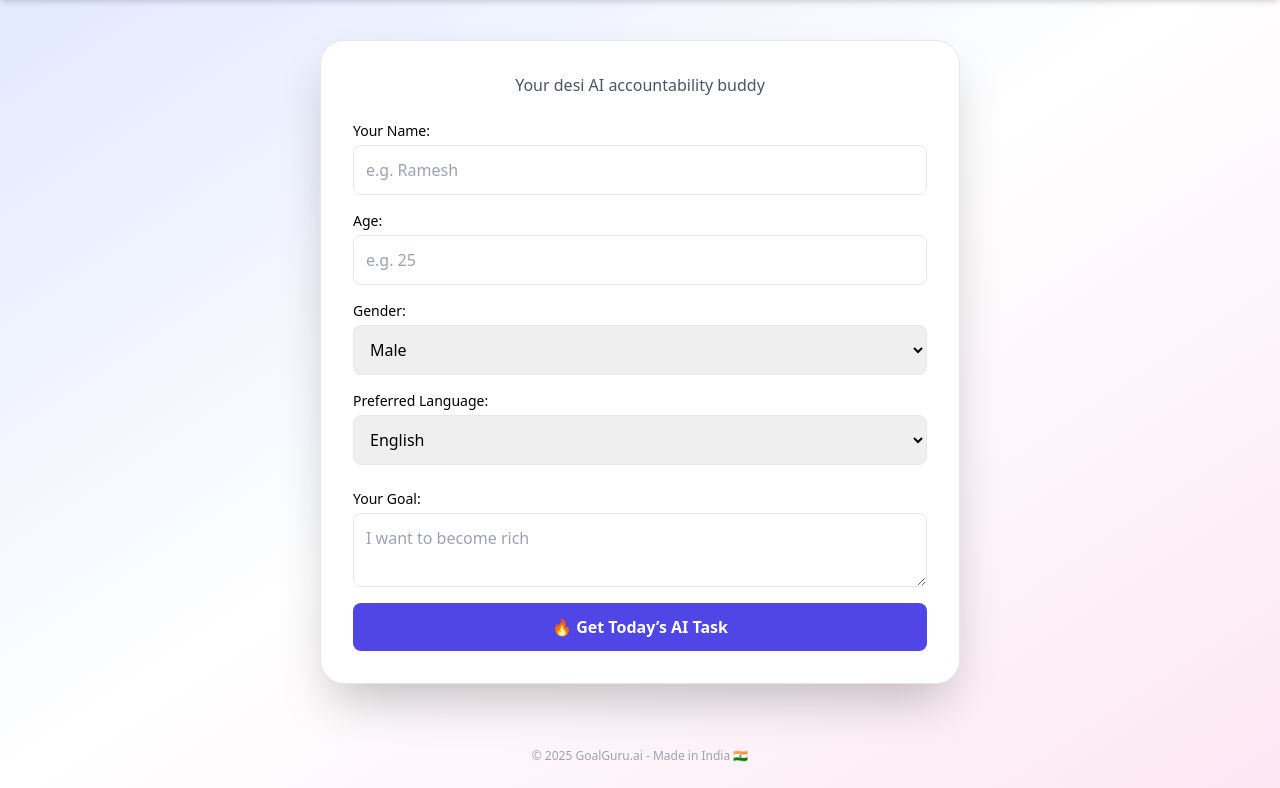
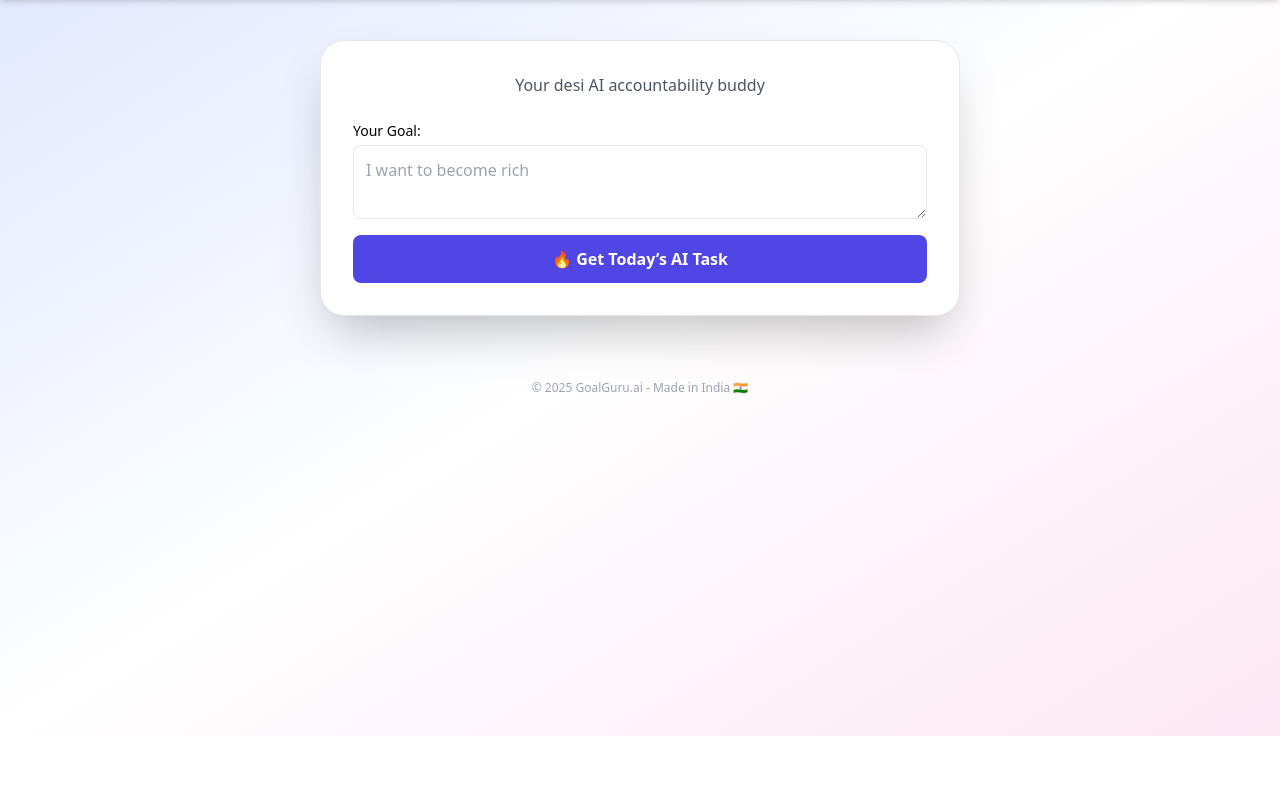
Before and after one commit to Vishalsnw/GoalGuru, a Flask app: page / in a window 1280 px wide. Shown: the part 64-852 px from the top of the page. After the commit the page ends 800 px from the top, so only its background shows below. Run offline with Flask 3, Linux system fonts and the light colour scheme; some libraries are stand-ins or nearby versions.

Commit message:
Update index.html

```diff
--- a/templates/index.html
+++ b/templates/index.html
@@ -40,9 +40,9 @@
         <div class="relative group">
           <button class="text-sm font-medium hover:underline">☰ Menu</button>
           <div class="absolute right-0 mt-2 hidden group-hover:block bg-white text-gray-700 shadow-lg rounded-md overflow-hidden z-20 dark:bg-gray-800">
-            <button class="w-full px-4 py-2 text-sm hover:bg-indigo-100 dark:hover:bg-indigo-900" onclick="scrollToSection('goalForm')">Set Goal</button>
-            <button class="w-full px-4 py-2 text-sm hover:bg-indigo-100 dark:hover:bg-indigo-900" onclick="scrollToSection('savedInfo')">Progress</button>
-            <button class="w-full px-4 py-2 text-sm hover:bg-indigo-100 dark:hover:bg-indigo-900" onclick="scrollToSection('settingsForm')">Settings</button>
+            <a href="#goalForm" class="block px-4 py-2 text-sm hover:bg-indigo-100 dark:hover:bg-indigo-900">Set Goal</a>
+            <a href="#savedInfo" class="block px-4 py-2 text-sm hover:bg-indigo-100 dark:hover:bg-indigo-900">Progress</a>
+            <a href="/settings.html" class="block px-4 py-2 text-sm hover:bg-indigo-100 dark:hover:bg-indigo-900">Settings</a>
           </div>
         </div>
       </div>
@@ -52,34 +52,6 @@
   <main class="max-w-2xl mx-auto px-4 py-10">
     <div class="bg-white shadow-2xl rounded-3xl p-8 space-y-6 border border-gray-200 dark:border-gray-700">
       <p class="text-center text-gray-600 text-sm sm:text-base dark:text-gray-300">Your desi AI accountability buddy</p>
-
-      <!-- Settings Form -->
-      <form id="settingsForm" class="space-y-4">
-        <div>
-          <label class="block text-sm font-medium">Your Name:</label>
-          <input id="userName" type="text" placeholder="e.g. Ramesh" class="mt-1 block w-full rounded-lg border p-3">
-        </div>
-        <div>
-          <label class="block text-sm font-medium">Age:</label>
-          <input id="userAge" type="number" placeholder="e.g. 25" class="mt-1 block w-full rounded-lg border p-3">
-        </div>
-        <div>
-          <label class="block text-sm font-medium">Gender:</label>
-          <select id="userGender" class="mt-1 block w-full rounded-lg border p-3">
-            <option value="male">Male</option>
-            <option value="female">Female</option>
-            <option value="other">Other</option>
-          </select>
-        </div>
-        <div>
-          <label class="block text-sm font-medium">Preferred Language:</label>
-          <select id="langInput" required class="mt-1 block w-full rounded-lg border p-3">
-            <option value="english">English</option>
-            <option value="hindi">हिंदी</option>
-            <option value="marathi">मराठी</option>
-          </select>
-        </div>
-      </form>
 
       <!-- Goal Progress -->
       <div id="savedInfo" class="hidden bg-gray-50 p-4 rounded-xl text-sm border space-y-2 dark:bg-gray-800">
@@ -134,11 +106,8 @@
         "didi": ["Didi, task chhod diya kya? 😶", "Goal likh ke bhool gayi kya?", "AI bhi confuse ho gaya 🤨"],
         "sir/madam": ["Sir/Madam, aap se yeh umeed nahi thi 😅", "Thoda discipline dikhaiye 🙏"]
       };
+      const list = taunts[tone];
       document.getElementById("tauntBox").innerText = list[Math.floor(Math.random() * list.length)];
-    }
-
-    function scrollToSection(id) {
-      document.getElementById(id)?.scrollIntoView({ behavior: 'smooth' });
     }
 
     function hideSplash() {
@@ -157,28 +126,24 @@
       const age = localStorage.getItem("age") || "";
       const gender = localStorage.getItem("gender") || "";
 
-      const response = await fetch("/", {
+      const response = await fetch("/generate", {
         method: "POST",
         headers: { "Content-Type": "application/x-www-form-urlencoded" },
         body: `goal=${encodeURIComponent(goal)}&lang=${encodeURIComponent(lang)}&name=${encodeURIComponent(name)}&age=${encodeURIComponent(age)}&gender=${encodeURIComponent(gender)}`
       });
 
-      const html = await response.text();
-      document.open(); document.write(html); document.close();
+      const { task } = await response.json();
+      localStorage.setItem("task", task);
+      localStorage.setItem("task_done", "no");
+      location.reload();
     }
 
     document.getElementById("goalForm").onsubmit = async (e) => {
       e.preventDefault();
-      localStorage.setItem("goal", goalInput.value.trim());
-      localStorage.setItem("task_done", "no");
-
-      // save latest values from settings
-      localStorage.setItem("name", userName.value.trim());
-      localStorage.setItem("age", userAge.value);
-      localStorage.setItem("gender", userGender.value);
-      localStorage.setItem("lang", langInput.value);
-
-      await generateTask(goalInput.value.trim(), langInput.value);
+      const goal = goalInput.value.trim();
+      const lang = localStorage.getItem("lang") || "english";
+      localStorage.setItem("goal", goal);
+      await generateTask(goal, lang);
     }
 
     function markCompleted() {
@@ -199,20 +164,9 @@
     window.onload = () => {
       if (localStorage.getItem("darkmode") === "yes") document.documentElement.classList.add("dark");
 
-      // Restore settings
-      ["name", "age", "gender", "lang"].forEach(key => {
-        const val = localStorage.getItem(key);
-        if (val) {
-          document.getElementById(`user${key.charAt(0).toUpperCase() + key.slice(1)}`).value = val;
-          if (key === "lang") langInput.value = val;
-        }
-      });
-
       const goal = localStorage.getItem("goal");
       const lang = localStorage.getItem("lang");
-      const flaskTask = {{ task|tojson|default('null') }};
       const savedTask = localStorage.getItem("task");
-      const finalTask = flaskTask || savedTask;
       const done = localStorage.getItem("task_done");
       const progress = parseInt(localStorage.getItem("progress") || 0);
 
@@ -226,14 +180,8 @@
         if (progress >= 3) encourage.classList.remove("hidden");
       }
 
-      if (flaskTask) {
-        localStorage.setItem("task", flaskTask);
-        localStorage.setItem("task_done", "no");
-      }
-
-      const taskToShow = localStorage.getItem("task");
-      if (taskToShow) {
-        taskText.innerText = taskToShow;
+      if (savedTask) {
+        taskText.innerText = savedTask;
         taskSection.classList.remove("hidden");
       }
 
@@ -255,4 +203,4 @@
     }
   </script>
 </body>
-  </html>
+</html>
```
